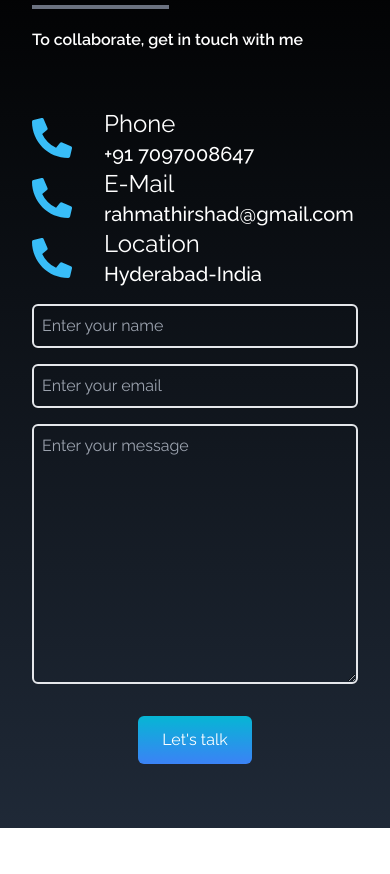
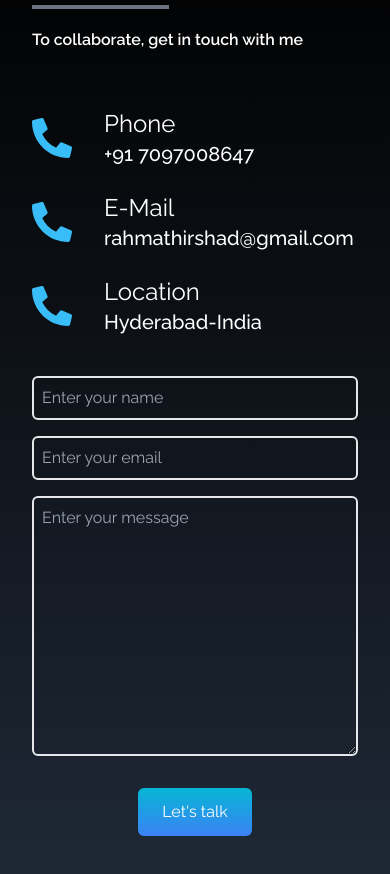
Before and after one commit to Rahmathirshad/Personal-Portfolio, a React (Vite) app: page / in a window 390 px wide. Shown: the part 5255-6129 px from the top of the page. Before the commit the page ends 6083 px from the top, so only its background shows below. Built offline with nearby package versions, Linux system fonts and the light colour scheme.

Commit message:
changes in contact page

```diff
--- a/src/components/Contact.jsx
+++ b/src/components/Contact.jsx
@@ -17,21 +17,21 @@
 
         <div className=" md:flex md:justify-between">
           <div className=" flex flex-col justify-evenly pb-4 sm:ite">
-            <div className="flex items-center">
+            <div className="flex items-center  pb-6 md:pb-0">
               <FaPhoneAlt size={40} className="mr-8 text-sky-400" />
               <div>
                 <h1 className="text-2xl">Phone</h1>
                 <a href="tel:+917097008647" className="text-xl font-medium">+91 7097008647</a>
               </div>
             </div>
-            <div className="flex items-center">
+            <div className="flex items-center pb-6 md:pb-0">
               <FaPhoneAlt size={40} className="mr-8 text-sky-400" />
               <div>
                 <h1 className="text-2xl ">E-Mail</h1>
                 <a href="mailto:rahmathirshad@gmail.com" className="text-xl font-medium">rahmathirshad@gmail.com</a>
               </div>
             </div>
-            <div className="flex items-center">
+            <div className="flex items-center  pb-6 md:pb-0">
               <FaPhoneAlt size={40} className="mr-8 text-sky-400" />
               <div>
                 <h1 className="text-2xl">Location</h1>
```
